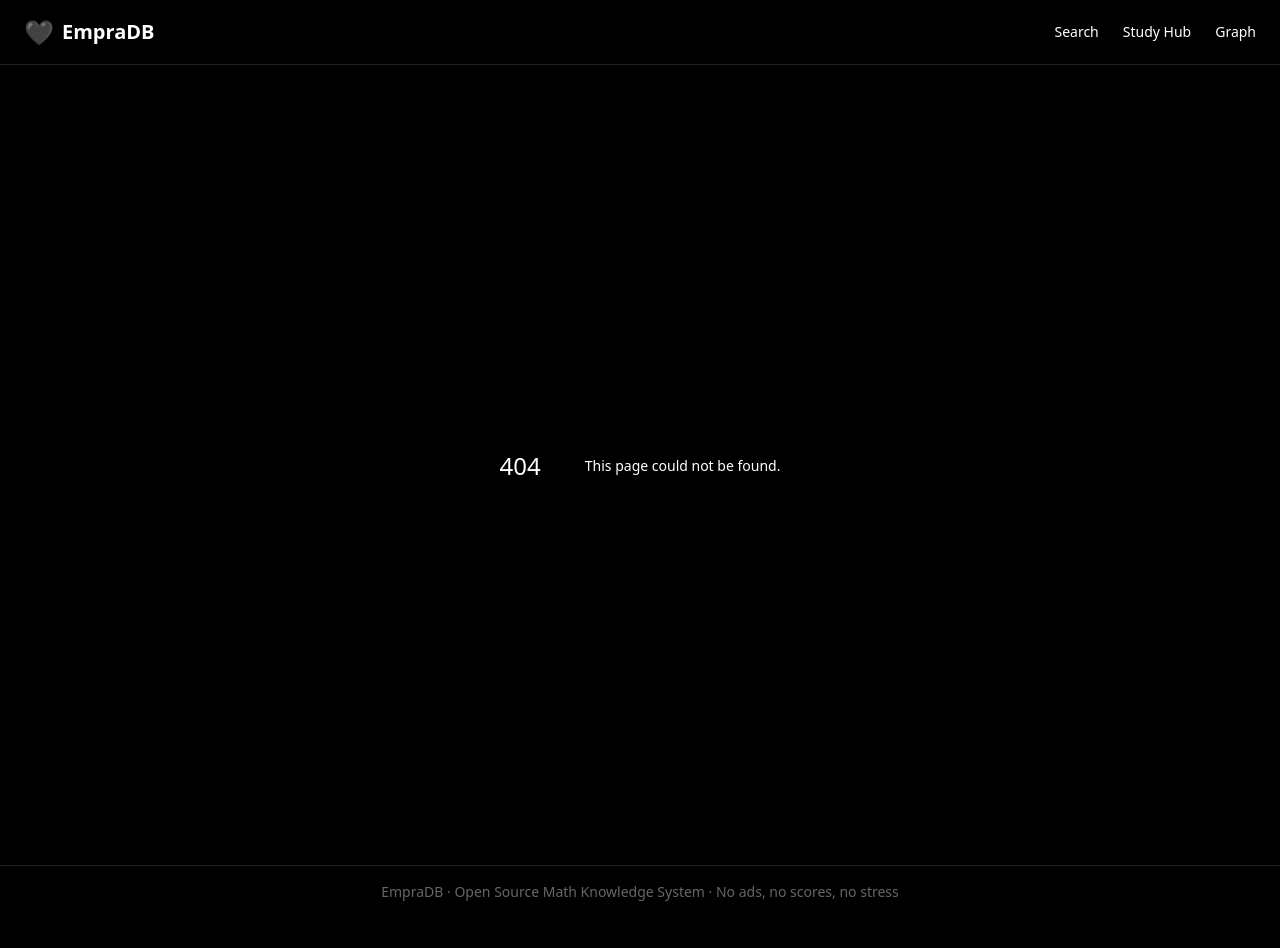
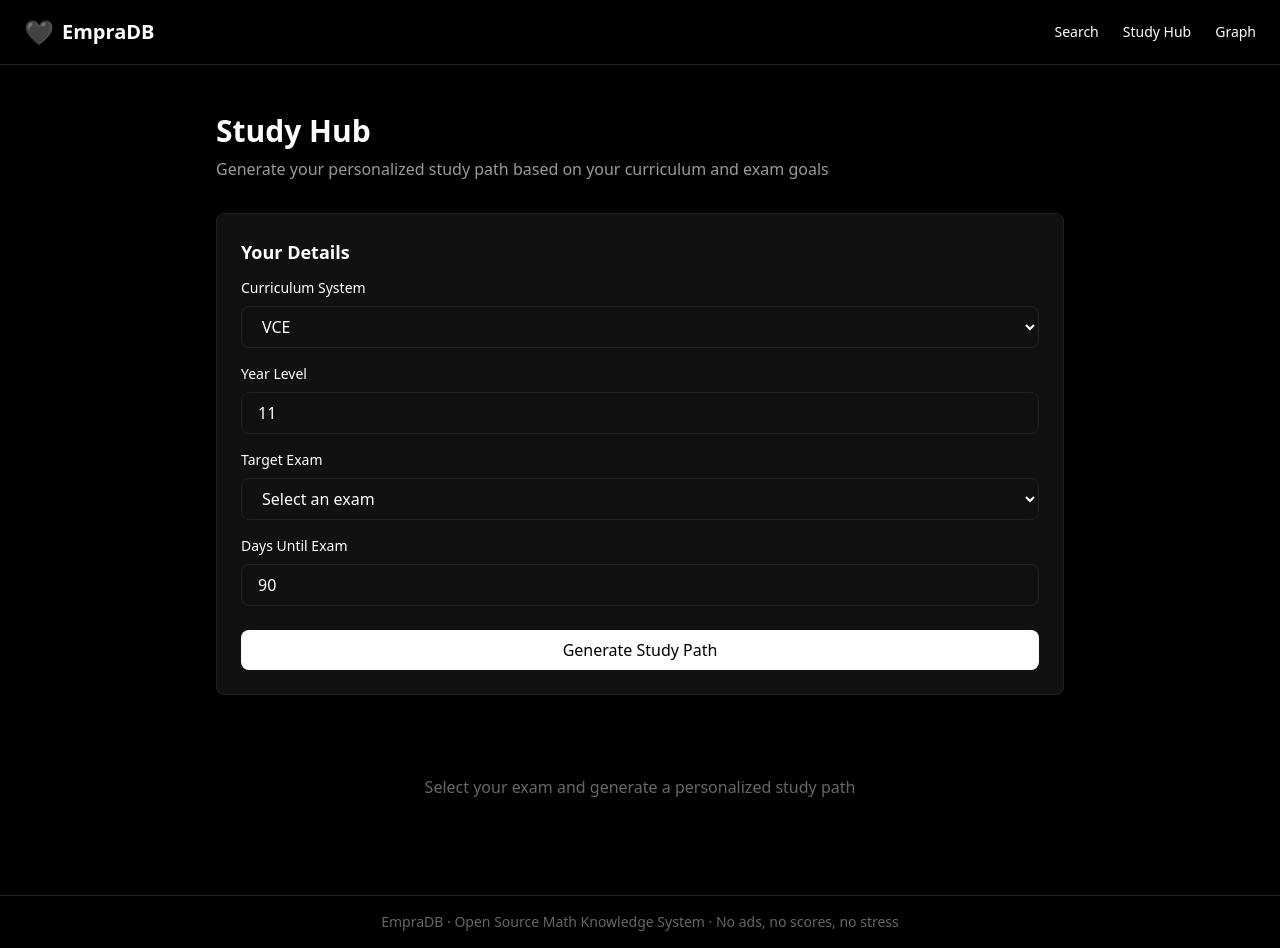
Before and after one commit to empradb/empradb, a Next.js app in the folder apps/web/: page /study in a window 1280 px wide. Before the commit this address had no page. Before the commit the page ends 918 px from the top, so only its background shows below. Built offline with nearby package versions, Linux system fonts and the light colour scheme.

Commit message:
Create page.tsx

```diff
--- /dev/null
+++ b/apps/web/app/study/page.tsx
@@ -0,0 +1,199 @@
+"use client";
+
+import { useState } from "react";
+
+type CurriculumSystem = "VCE" | "IB" | "AP" | "GCSE" | "A_LEVEL" | "SAT" | "ACT";
+
+export default function StudyPage() {
+  const [system, setSystem] = useState<CurriculumSystem>("VCE");
+  const [yearLevel, setYearLevel] = useState(11);
+  const [examId, setExamId] = useState("");
+  const [daysRemaining, setDaysRemaining] = useState(90);
+  const [studyPath, setStudyPath] = useState<any>(null);
+
+  const systems: CurriculumSystem[] = ["VCE", "IB", "AP", "GCSE", "A_LEVEL", "SAT", "ACT"];
+
+  const exams = {
+    VCE: ["Mathematical Methods", "Specialist Mathematics", "Further Mathematics"],
+    IB: ["Mathematics HL", "Mathematics SL", "Mathematics Studies"],
+    AP: ["AP Calculus AB", "AP Calculus BC", "AP Statistics"],
+    GCSE: ["GCSE Mathematics", "GCSE Further Mathematics"],
+    A_LEVEL: ["A-Level Mathematics", "A-Level Further Mathematics"],
+    SAT: ["SAT Math"],
+    ACT: ["ACT Math"],
+  };
+
+  const generatePath = () => {
+    console.log("Generating study path:", { system, yearLevel, examId, daysRemaining });
+    setStudyPath({
+      totalConcepts: 42,
+      requiredConcepts: 35,
+      optionalConcepts: 7,
+      estimatedHours: 87,
+    });
+  };
+
+  return (
+    <div className="max-w-4xl mx-auto px-6 py-12">
+      <h1 className="text-3xl font-bold mb-2">Study Hub</h1>
+      <p className="text-gray-400 mb-8">
+        Generate your personalized study path based on your curriculum and exam goals
+      </p>
+
+      <div className="card mb-8">
+        <h2 className="subsection-title">Your Details</h2>
+
+        <div className="space-y-4">
+          <div>
+            <label className="block text-sm font-medium mb-2">Curriculum System</label>
+            <select
+              className="w-full bg-gray-900 border border-gray-800 rounded-lg px-4 py-2 text-white"
+              value={system}
+              onChange={(e) => setSystem(e.target.value as CurriculumSystem)}
+            >
+              {systems.map((s) => (
+                <option key={s} value={s}>
+                  {s}
+                </option>
+              ))}
+            </select>
+          </div>
+
+          <div>
+            <label className="block text-sm font-medium mb-2">Year Level</label>
+            <input
+              type="number"
+              className="w-full bg-gray-900 border border-gray-800 rounded-lg px-4 py-2 text-white"
+              value={yearLevel}
+              onChange={(e) => setYearLevel(parseInt(e.target.value))}
+              min={7}
+              max={13}
+            />
+          </div>
+
+          <div>
+            <label className="block text-sm font-medium mb-2">Target Exam</label>
+            <select
+              className="w-full bg-gray-900 border border-gray-800 rounded-lg px-4 py-2 text-white"
+              value={examId}
+              onChange={(e) => setExamId(e.target.value)}
+            >
+              <option value="">Select an exam</option>
+              {exams[system]?.map((exam) => (
+                <option key={exam} value={exam}>
+                  {exam}
+                </option>
+              ))}
+            </select>
+          </div>
+
+          <div>
+            <label className="block text-sm font-medium mb-2">Days Until Exam</label>
+            <input
+              type="number"
+              className="w-full bg-gray-900 border border-gray-800 rounded-lg px-4 py-2 text-white"
+              value={daysRemaining}
+              onChange={(e) => setDaysRemaining(parseInt(e.target.value))}
+              min={1}
+              max={365}
+            />
+          </div>
+        </div>
+
+        <button
+          onClick={generatePath}
+          className="button-primary w-full mt-6"
+          disabled={!examId}
+        >
+          Generate Study Path
+        </button>
+      </div>
+
+      {studyPath && (
+        <div className="space-y-6">
+          <div className="card">
+            <h2 className="subsection-title">Your Study Plan</h2>
+            <div className="grid grid-cols-2 md:grid-cols-4 gap-4">
+              <div>
+                <div className="text-3xl font-bold">{studyPath.totalConcepts}</div>
+                <div className="text-sm text-gray-400">Total Concepts</div>
+              </div>
+              <div>
+                <div className="text-3xl font-bold text-green-400">
+                  {studyPath.requiredConcepts}
+                </div>
+                <div className="text-sm text-gray-400">Required</div>
+              </div>
+              <div>
+                <div className="text-3xl font-bold text-blue-400">
+                  {studyPath.optionalConcepts}
+                </div>
+                <div className="text-sm text-gray-400">Optional</div>
+              </div>
+              <div>
+                <div className="text-3xl font-bold">{studyPath.estimatedHours}h</div>
+                <div className="text-sm text-gray-400">Est. Time</div>
+              </div>
+            </div>
+          </div>
+
+          <div className="card">
+            <h2 className="subsection-title">Study Sequence</h2>
+            <p className="text-gray-400 mb-4">
+              Concepts ordered by prerequisite relationships
+            </p>
+            <div className="space-y-3">
+              {[
+                { id: "calculus_limit", title: "Limit", confidence: 0.8 },
+                { id: "calculus_derivative", title: "Derivative", confidence: 0.6 },
+                { id: "product_rule", title: "Product Rule", confidence: 0.3 },
+                { id: "chain_rule", title: "Chain Rule", confidence: 0.0 },
+              ].map((concept) => (
+                <div key={concept.id} className="concept-card">
+                  <div className="flex justify-between items-center mb-2">
+                    <h3 className="font-medium">{concept.title}</h3>
+                    <span className="text-sm text-gray-400">
+                      {Math.round(concept.confidence * 100)}%
+                    </span>
+                  </div>
+                  <div className="confidence-bar">
+                    <div
+                      className="confidence-fill"
+                      style={{ width: `${concept.confidence * 100}%` }}
+                    />
+                  </div>
+                </div>
+              ))}
+            </div>
+          </div>
+
+          <div className="card">
+            <h2 className="subsection-title">Time Management</h2>
+            <div className="space-y-3 text-sm">
+              <div className="flex justify-between">
+                <span className="text-gray-400">Total study time needed:</span>
+                <span className="font-medium">{studyPath.estimatedHours} hours</span>
+              </div>
+              <div className="flex justify-between">
+                <span className="text-gray-400">Days remaining:</span>
+                <span className="font-medium">{daysRemaining} days</span>
+              </div>
+              <div className="flex justify-between">
+                <span className="text-gray-400">Suggested daily study:</span>
+                <span className="font-medium">
+                  {Math.ceil((studyPath.estimatedHours * 60) / daysRemaining)} minutes/day
+                </span>
+              </div>
+            </div>
+          </div>
+        </div>
+      )}
+
+      {!studyPath && (
+        <div className="text-center text-gray-600 py-12">
+          <p>Select your exam and generate a personalized study path</p>
+        </div>
+      )}
+    </div>
+  );
+}
```
